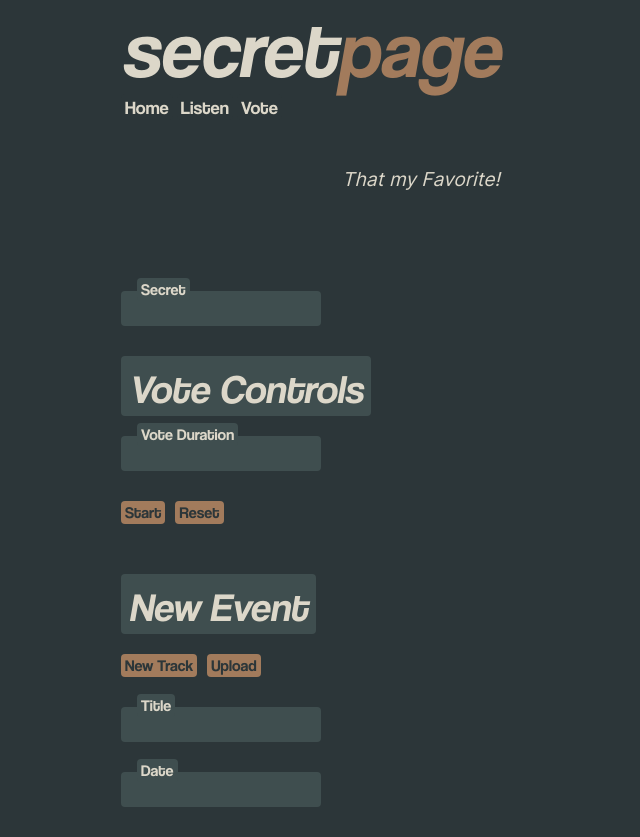
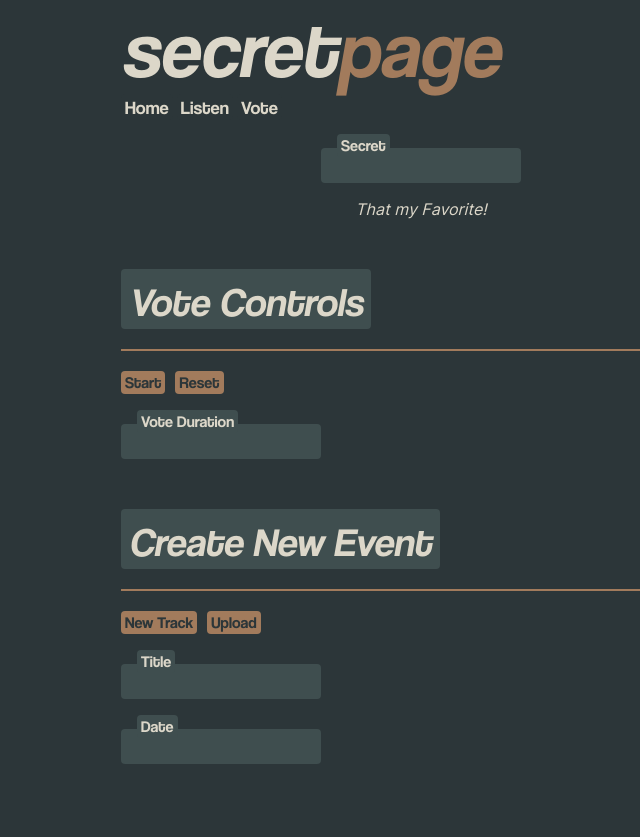
Before and after one commit to chiyeon/tmf-beat, a React app in the folder beatbattle-www/: page /uki in a window 1280 px wide. Shown: the whole page, without its empty margins (219-859 px from the left). After the commit the page ends 814 px from the top, so only its background shows below. Built offline with nearby package versions, Linux system fonts and the light colour scheme.

Commit message:
cleaned up admin page

```diff
--- a/beatbattle-www/src/pages/secret/secret.css
+++ b/beatbattle-www/src/pages/secret/secret.css
@@ -1,7 +1,7 @@
 .secret .admin-box {
    max-width: 600px;
    margin: auto;
-   margin-top: 100px;
+   margin-top: 50px;
 }
 
 .secret .form-element {
@@ -39,10 +39,18 @@
    margin-bottom: 30px;
 }
 
-.secret .new-event {
-   margin-top: 50px;
+.secret .category {
+   margin-bottom: 50px;
 }
 
-.secret .new-event > button {
+.secret .category > button {
    margin-bottom: 30px;
 }
+
+.secret .secret-input .form-element {
+   margin-bottom: 0 !important;
+}
+
+.secret .secret-input p {
+   font-size: 1rem;
+}
--- a/beatbattle-www/src/pages/secret/secret.jsx
+++ b/beatbattle-www/src/pages/secret/secret.jsx
@@ -172,18 +172,29 @@ const Secret = () => {
 
          <NavBar />
 
-         <center><p><i>That my Favorite!</i></p></center>
+         <center class="secret-input" >
+            <InputField type="password" label="Secret" onInput={e => setSecret(e.target.value)} />
+            <p><i>That my Favorite!</i></p>
+         </center>
 
          <div className="admin-box">
-            <InputField type="password" label="Secret" onInput={e => setSecret(e.target.value)} />
-            <h2>Vote Controls</h2>
-            <InputField type="text" label="Vote Duration" onInput={e => setMinutes(parseFloat(e.target.value))} />
-            <button onClick={() => start_vote()} className="tag start-button">Start</button>
-            <button onClick={() => reset()} className="tag start-button">Reset</button>
 
-            <div className="new-event">
-               <h2>New Event</h2>
-               <button onClick={() => new_track()} className="tag start-button">New Track</button>
+            <div className="category">
+               <span className="title">
+                  <h2>Vote Controls</h2>
+                  <hr />
+               </span>
+               <button onClick={() => start_vote()} className="tag start-button">Start</button>
+               <button onClick={() => reset()} className="tag start-button">Reset</button>
+               <InputField type="text" label="Vote Duration" onInput={e => setMinutes(parseFloat(e.target.value))} />
+            </div>
+
+            <div className="category">
+               <span className="title">
+                  <h2>Create New Event</h2>
+                  <hr />
+               </span>
+            <button onClick={() => new_track()} className="tag start-button">New Track</button>
                <button onClick={() => post_tracks()} className="tag start-button">Upload</button>
                <InputField type="text" label="Title" onInput={e => setTitle(e.target.value)} />
                <InputField type="text" label="Date" onInput={e => setDate(e.target.value)} />
```
